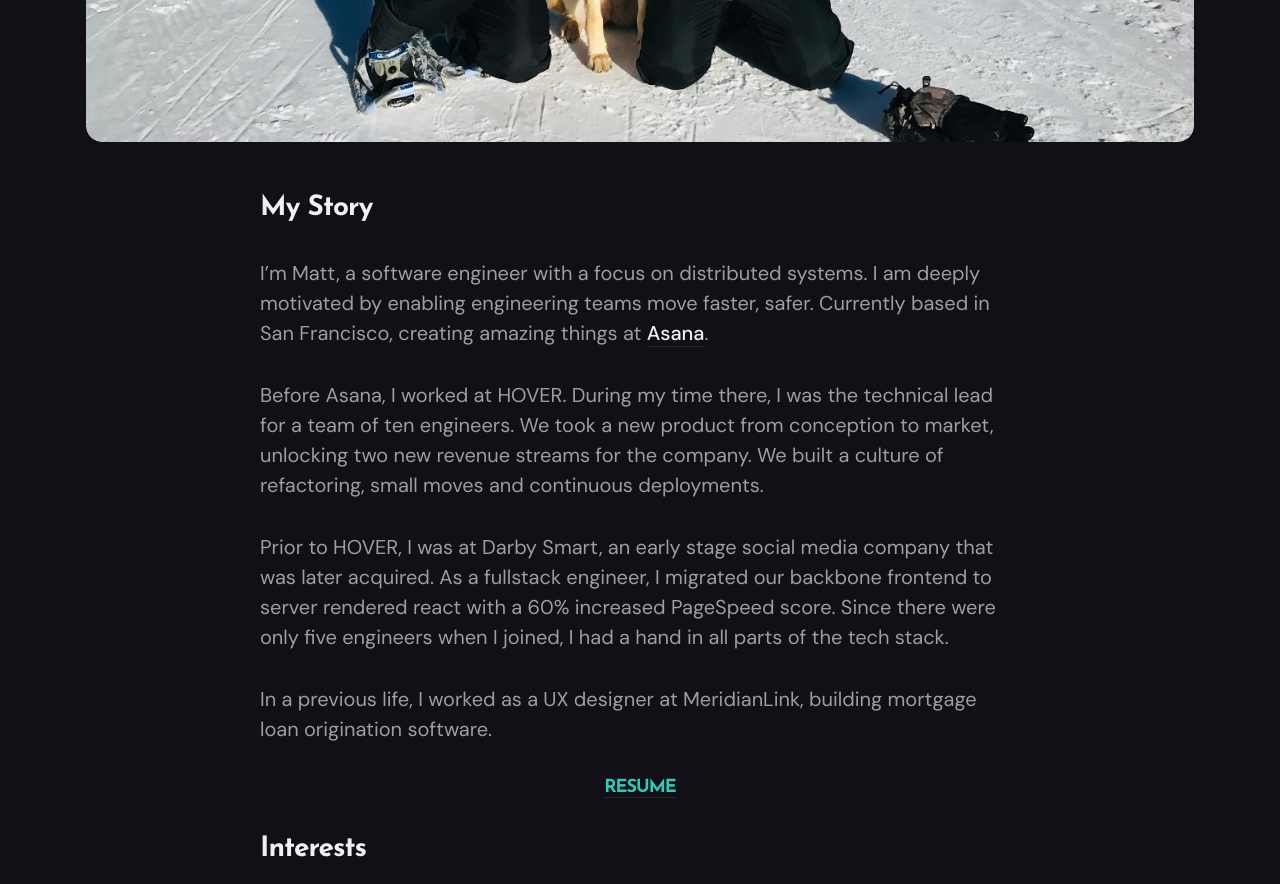
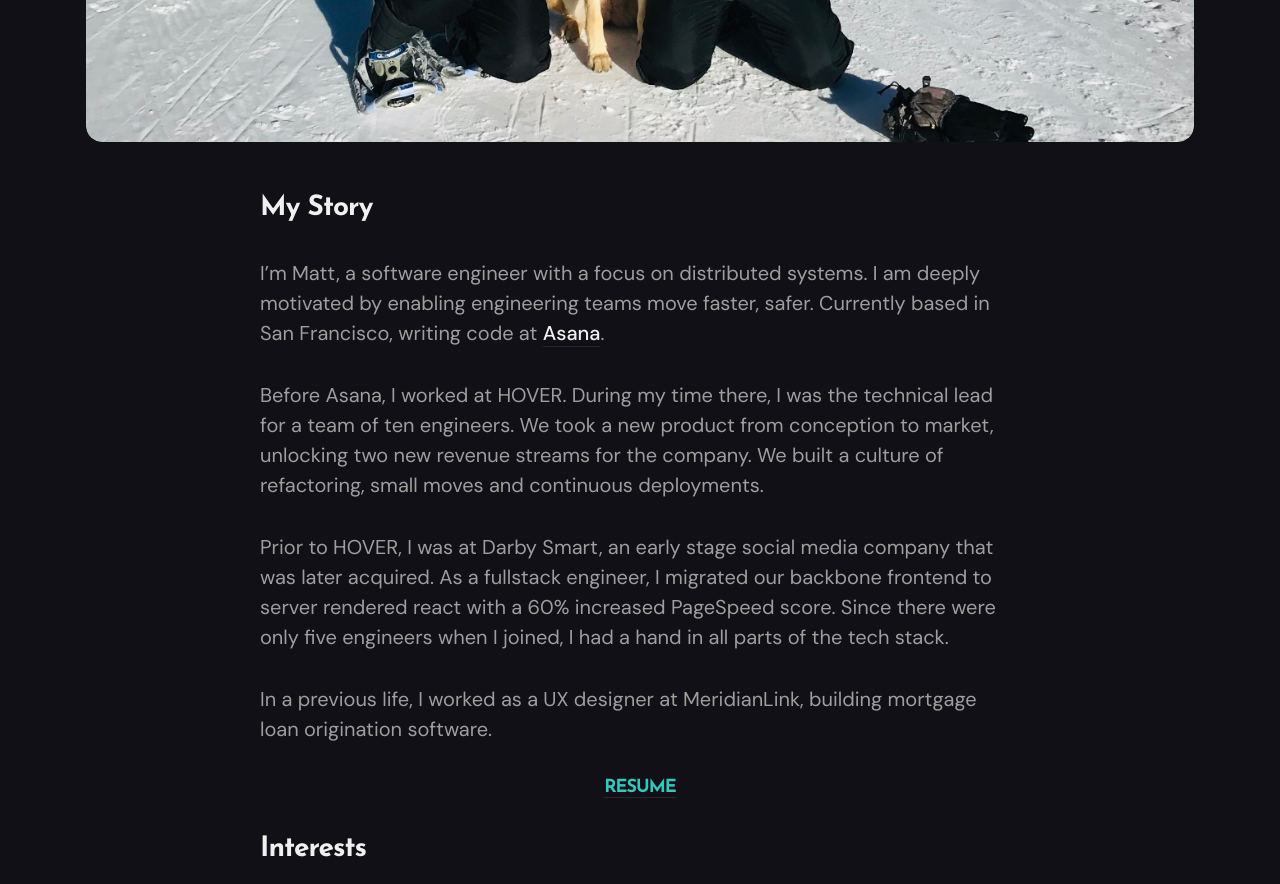
Before and after one commit to matthewjf/matthewjf.github.io, a Jekyll site: the page built from _pages/about.md, in a window 1280 px wide and 900 px high, scrolled down 856 px, cut to the strip 0-884 px from the top of the window. Built offline with Jekyll 4.4.1, drawn with Linux system fonts in a browser that asks for light colours; nearby versions of some CDN libraries.

```diff
--- a/_data/settings.yml
+++ b/_data/settings.yml
@@ -27,7 +27,7 @@ menu__settings:
 hero:
   hero__prefix: Hey there,
   hero__title:  I'm Matt
-  hero__description: A software engineer with a focus on distributed systems. I am deeply motivated by enabling engineering teams move faster, safer. Currently based in San Francisco, creating amazing things at <a href="https://asana.com" target="_blank" rel="noopener">Asana</a>.
+  hero__description: A software engineer with a focus on distributed systems. I am deeply motivated by enabling engineering teams move faster, safer. Currently based in San Francisco, writing code at <a href="https://asana.com" target="_blank" rel="noopener">Asana</a>.
 
 
 #-------------------------------
```
Also changed, not shown: _posts/2022-02-15-dynamo-a-tldr.markdown (deleted, +0 -8 lines), index.html (+1 -10 lines), _includes/section-blog.html (line endings or trailing spaces), images/dynamo.jpeg (deleted).
